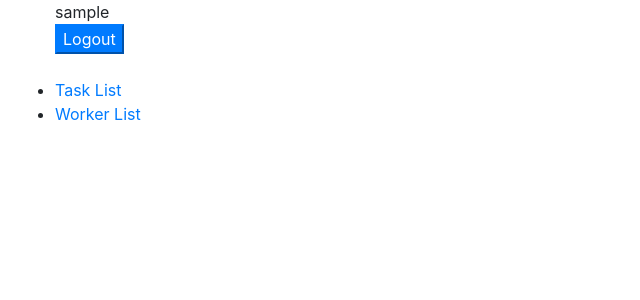
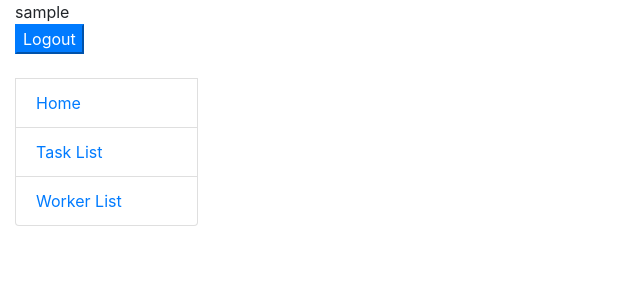
Before and after one commit to Fantom245/IT_job_manager, a Django app: page / in a window 1280 px wide. Shown: the top 300 px of the page, without its empty margins (0-640 px from the left). Run offline with Django 5.2, Linux system fonts and the light colour scheme; the visitor is signed in with stand-in values (Sample User, id 1); data that the repository does not hold is empty.

Commit message:
upgrade appearance sidebar

```diff
--- a/templates/includes/sidebar.html
+++ b/templates/includes/sidebar.html
@@ -1,4 +1,4 @@
-<ul>
+<ul class="sidebar-nav list-group">
     {% if user.is_authenticated %}
         {{ user.username }}
         <form method="post" action="{% url 'logout' %}">
@@ -6,9 +6,10 @@
             <input type="submit" value="Logout" class="btn-primary"></input>
         </form>
     {% else %}
-        <li><a href="{% url 'login' %}">Login</a></li>
+        <li class="list-group-item"><a href="{% url 'login' %}">Login</a></li>
     {% endif %}
     <br>
-    <li><a href="{% url 'workspace:task-list' %}">Task List</a></li>
-    <li><a href="{% url 'workspace:worker-list' %}">Worker List</a></li>
+    <li class="list-group-item"><a href="{% url 'workspace:index' %}">Home</a></li>
+    <li class="list-group-item"><a href="{% url 'workspace:task-list' %}">Task List</a></li>
+    <li class="list-group-item"><a href="{% url 'workspace:worker-list' %}">Worker List</a></li>
 </ul>
```
